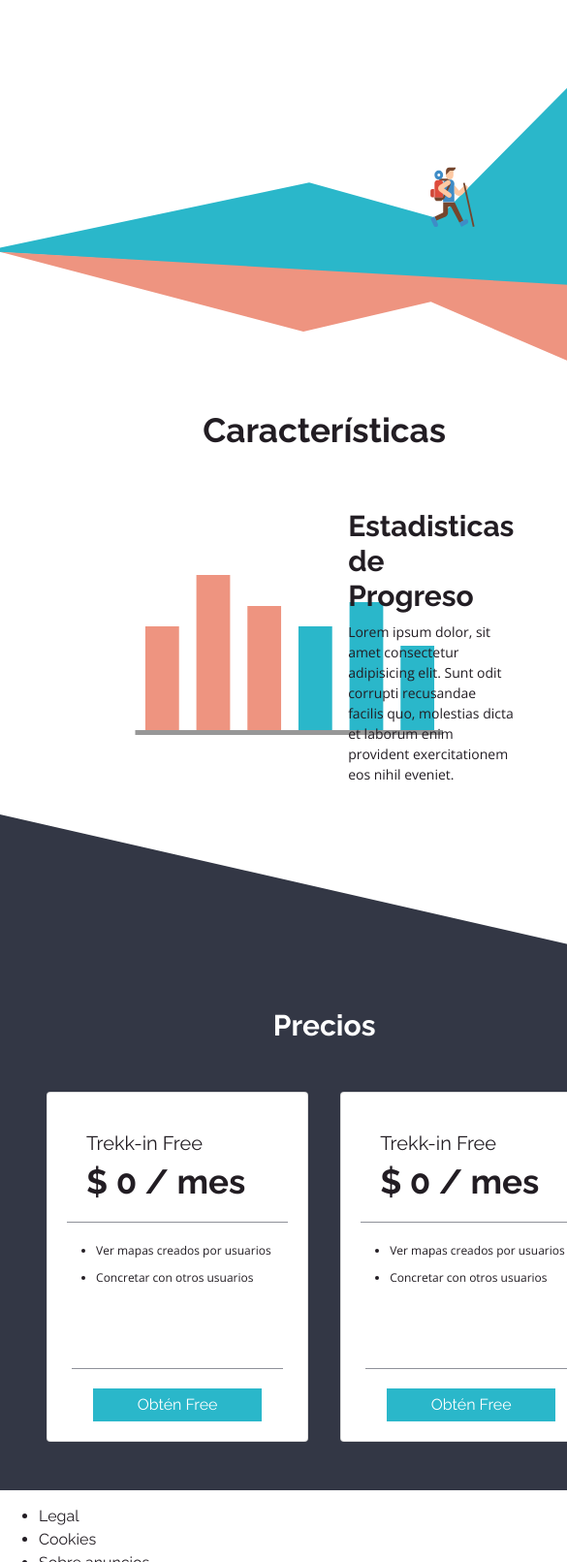
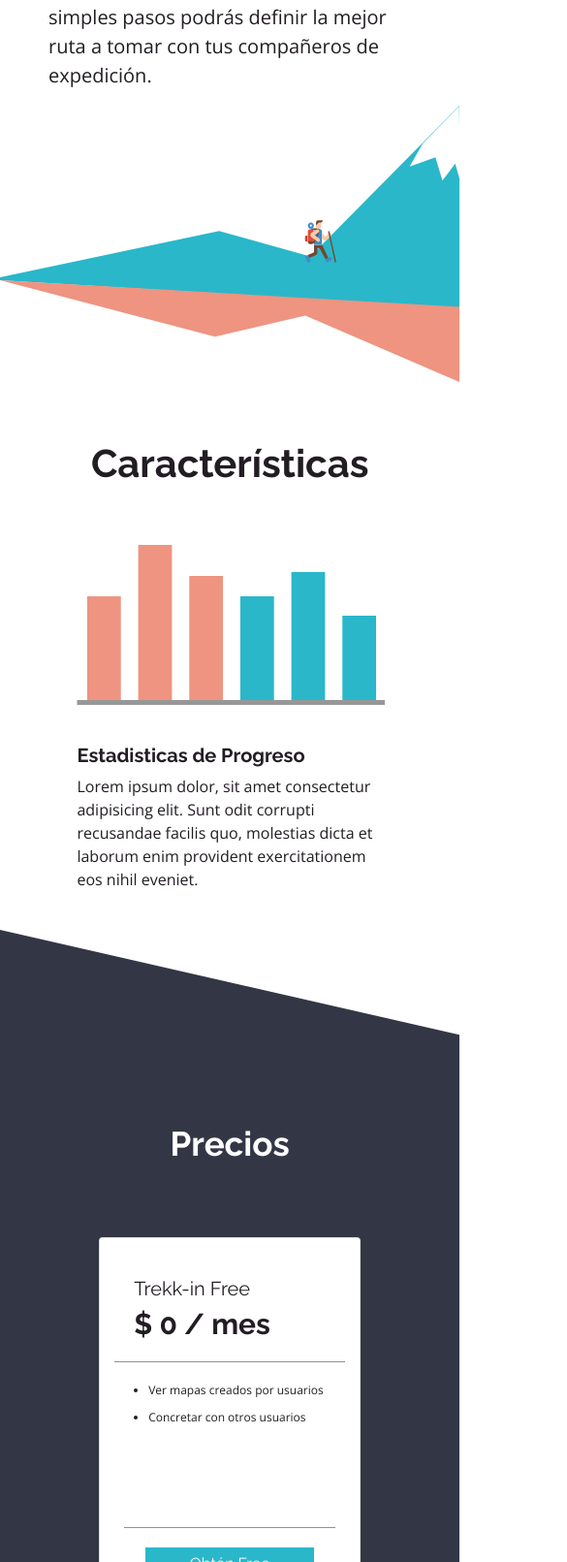
Before and after one commit to AtilaEl10/Trekk-in, a plain HTML site: page index.html in a window 390 px wide. Shown: the part 389-2000 px from the top of the page at 97% size, 585 px wide, since content can reach past the window. Drawn offline with nearby package versions, Linux system fonts and the light colour scheme.

Commit message:
Version responsiva

```diff
--- a/assets/sass/base/_typography.scss
+++ b/assets/sass/base/_typography.scss
@@ -3,22 +3,7 @@ body {
     font-weight: $regular;
     color: $raising-black;
 }
-h1 {
-    font-weight: $bold;
-    font-size: $xxx-large;
-}
+
 p {
     font-family: $open-sans;
 }
-
-h2 {
-    font-weight: $bold;
-    font-size: $xx-large;
-}
-h3 {
-    font-weight: $bold;
-    font-size: $x-large;
-}
-h4 {
-
-}
--- a/assets/sass/components/_cards.scss
+++ b/assets/sass/components/_cards.scss
@@ -1,7 +1,9 @@
 .card {
     width: 270px;
+    margin: 25px auto;
+
     &-body {
-        margin: 20px 20px 10px;
+        margin: 20px 15px 10px;
         border-bottom: 1px solid $spanish-gray;
     }
     &-title {
@@ -9,14 +11,14 @@
         margin-bottom: 7px;
     }
     &-text {
-        font-size: $xx-large;
+        font-size: $x-large;
         font-weight: $bold;
     }
     &-lista {
         margin: 0 10px 0;
         font-family: $open-sans;
         font-size: $x-small;
-        height: 120px;
+        height: 140px;
         li {
             padding-top: 10px;
         }
--- a/assets/sass/components/_navigations.scss
+++ b/assets/sass/components/_navigations.scss
@@ -32,7 +32,13 @@
             font-weight: $bold;
         }
     }
+    &__menu {
+        display: none;
+    }
 }
+
+
+
 @media (max-width: 900px) {
 
 }
--- a/assets/sass/layout/_footer.scss
+++ b/assets/sass/layout/_footer.scss
@@ -0,0 +1,49 @@
+.copyright {
+    background-color: $raising-black;
+    color: $lavender-gray;
+    display: flex;
+    justify-content: space-between;
+    height: 100px;
+    align-items: center;
+    ul {
+        display: flex;
+        list-style: none;
+        margin-left: 90px;
+        li {
+            margin-right: 20px;
+            padding-top: 20px;
+        }
+        a {
+            color: $lavender-gray;
+
+        }
+    }
+    p {
+        margin-right: 90px;
+        padding-top: 20px;
+    }
+
+}
+
+@media (max-width: 764px) {
+    .copyright {
+        display: inline;
+        height: 160px;
+        padding: 20px 50px;
+        ul {
+            justify-content: space-between;
+            margin: 0;
+            padding-inline-start: 0;
+            li {
+                padding-top: 20px;
+                margin: 0;
+            }
+        }
+        p {
+            text-align: center;
+            padding-top: 30px;
+            margin: 0;
+        }
+
+    }
+}
--- a/assets/sass/layout/_forms.scss
+++ b/assets/sass/layout/_forms.scss
@@ -1,16 +1,27 @@
 .form {
     background-image: url(../img/bg-price.svg);
     background-repeat: no-repeat;
-    background-position: cover;
-    h3 {
+    background-position: center;
+    background-size: cover;
+    h2 {
         text-align: center;
         margin-top: 200px;
+        font-weight: $bold;
+        font-size: $x-large;
         color: $white;
     }
     &__cards {
-        display: flex;
-        justify-content: space-evenly;
+
         margin-top: 50px;
         margin-bottom: 50px;
     }
 }
+
+@media (max-width: 764px) {
+    .form {
+        background-position: left;
+        h2 {
+            font-size: $xx-large;
+        }
+    }
+}
--- a/assets/sass/layout/_grid.scss
+++ b/assets/sass/layout/_grid.scss
@@ -2,5 +2,4 @@ body {
     display: grid;
     grid-template-columns: 1fr;
     grid-template-rows: repeat(5, auto);
-    grid-gap: 15px;
 }
--- a/assets/sass/layout/_header.scss
+++ b/assets/sass/layout/_header.scss
@@ -4,6 +4,10 @@
         margin: 50px 90px 0;
         width: 30%;
         position: absolute;
+        h1 {
+            font-weight: $bold;
+            font-size: $xxx-large;
+        }
         p {
             font-family: $open-sans;
             font-size: $x-small;
@@ -19,12 +23,35 @@
     .header {
         &__texto {
             width: 45%;
-            position: static;
         }
     }
 }
 
 
-@media (max-width: 600px) {
+@media (max-width: 764px) {
+    .header {
+        &__texto {
+            position: static;
+            p {
+                font-size: $small;
+            }
+        }
+    }
+}
 
+@media (max-width: 500px) {
+    .header {
+        &__texto {
+            margin: 50px 50px 0;
+            width: 80%;
+            h1 {
+                font-weight: $bold;
+                font-size: $xxxx-large;
+                margin-bottom: 15px;
+            }
+            p {
+                font-size: $large;
+            }
+        }
+    }
 }
--- a/assets/sass/layout/_main-section.scss
+++ b/assets/sass/layout/_main-section.scss
@@ -1,6 +1,8 @@
 .main-section {
-    margin: 0 90px 0;
+    margin: 0 60px 0;
     h2 {
+        font-weight: $bold;
+        font-size: $xx-large;
         text-align: center;
         margin-bottom: 60px;
     }
@@ -12,6 +14,10 @@
             width: 35%;
 
         }
+        h3 {
+            font-weight: $bold;
+            font-size: $x-large;
+        }
         p {
             font-family: $open-sans;
             font-size: $small;
@@ -19,3 +25,35 @@
     }
 
 }
+
+@media (max-width: 900px) {
+    .main-section {
+        margin: 0 40px 0;
+    }
+}
+
+@media (max-width: 764px) {
+    .main-section {
+        h2 {
+            font-size: $xxx-large;
+            margin: 60px auto;
+        }
+        &__content {
+            display: inline;
+            text-align: center;
+            div {
+                width: 80%;
+                margin: 40px auto;
+            }
+            h3 {
+                font-size: $large;
+                text-align: left;
+
+            }
+            p {
+                font-size: $medium;
+                text-align: left;
+            }
+        }
+    }
+}
--- a/index.html
+++ b/index.html
@@ -31,6 +31,18 @@
                 <a href="#">Iniciar Sesión</a>
                 <button class="nav__button-primary">Registrate</button>
             </div>
+            <div  class="nav__menu">
+                <div id='slide_nav'>
+                    <p id="slide_nav_button">☰</p>
+                </div>
+                <ul id='slide_menu'>
+                    <li><a href="#acerca">Acerca de</a></li>
+                    <li><a href="#caracteristicas">Características</a></li>
+                    <li><a href="#precios">Precios</a></li>
+                    <li><a href="#">Iniciar Sesión</a></li>
+                    <li><button class="nav__button-primary">Registrate</button></li>
+                </ul>
+            </div>
         </nav>
 
         <header class="header" id="acerca">
@@ -44,7 +56,7 @@
         <main class="main-section" id="caracteristicas">
             <h2>Características</h2>
             <div class="main-section__content">
-                <div class="main-section__grafico">
+                <div class="main-section__content-grafico">
                     <svg width="318" height="165" xmlns="http://www.w3.org/2000/svg">
                         <g class="bar-graph" fill-rule="evenodd">
                             <path class="a-bar" fill="#EE9480" d="M10.949 53h34.778v108H10.949zM63.613 0h34.778v161H63.613zM116.276 32h34.778v129h-34.778z"/>
@@ -53,7 +65,7 @@
                         </g>
                     </svg>
                 </div>
-                <div class="main-section__text">
+                <div class="main-section__content-text">
                     <h3>Estadisticas de Progreso</h3>
                     <p>Lorem ipsum dolor, sit amet consectetur adipisicing elit. Sunt odit corrupti recusandae facilis quo, molestias dicta et laborum enim provident exercitationem eos nihil eveniet.</p>
                 </div>
@@ -61,8 +73,10 @@
         </main>
 
         <section class="form" id="precios">
-            <h3>Precios</h3>
+            <h2>Precios</h2>
             <div class="form__cards container">
+                <di class="row">
+                <div class="col-sm-6">
                     <div class="card">
                         <div class="card-body">
                           <h4 class="card-title">Trekk-in Free</h4>
@@ -76,28 +90,34 @@
                             <button>Obtén Free</button>
                         </div>
                     </div>
-
+                </div>
+                <div class="col-sm-6">
                     <div class="card">
                         <div class="card-body">
                           <h4 class="card-title">Trekk-in Free</h4>
-                          <h5 class="card-text">$ 0 / mes</h5>
+                          <h5 class="card-text">$ 3500 / mes</h5>
                         </div>
                         <ul class="card-lista">
                             <li>Ver mapas creados por usuarios</li>
                             <li>Concretar con otros usuarios</li>
+                            <li>Definir mejores rutas</li>
+                            <li>Mapas Offline</li>
+                            <li>Integración con otras aplicaciones</li>
                         </ul>
                         <div class="card-button">
-                            <button>Obtén Free</button>
+                            <button>Obtén Premium</button>
                         </div>
                     </div>
+                </div>
+                </di>
             </div>
         </section>
 
         <footer class="copyright">
             <ul>
-                <li>Legal</li>
-                <li>Cookies</li>
-                <li>Sobre anuncios</li>
+                <li><a href="#">Legal</a></li>
+                <li><a href="#">Cookies</a></li>
+                <li><a href="#">Sobre anuncios</a></li>
             </ul>
             <p>© 2018 Trekk-in SPA.</p>
         </footer>
```
Also changed, not shown: assets/css/style.css, 1 other file.
